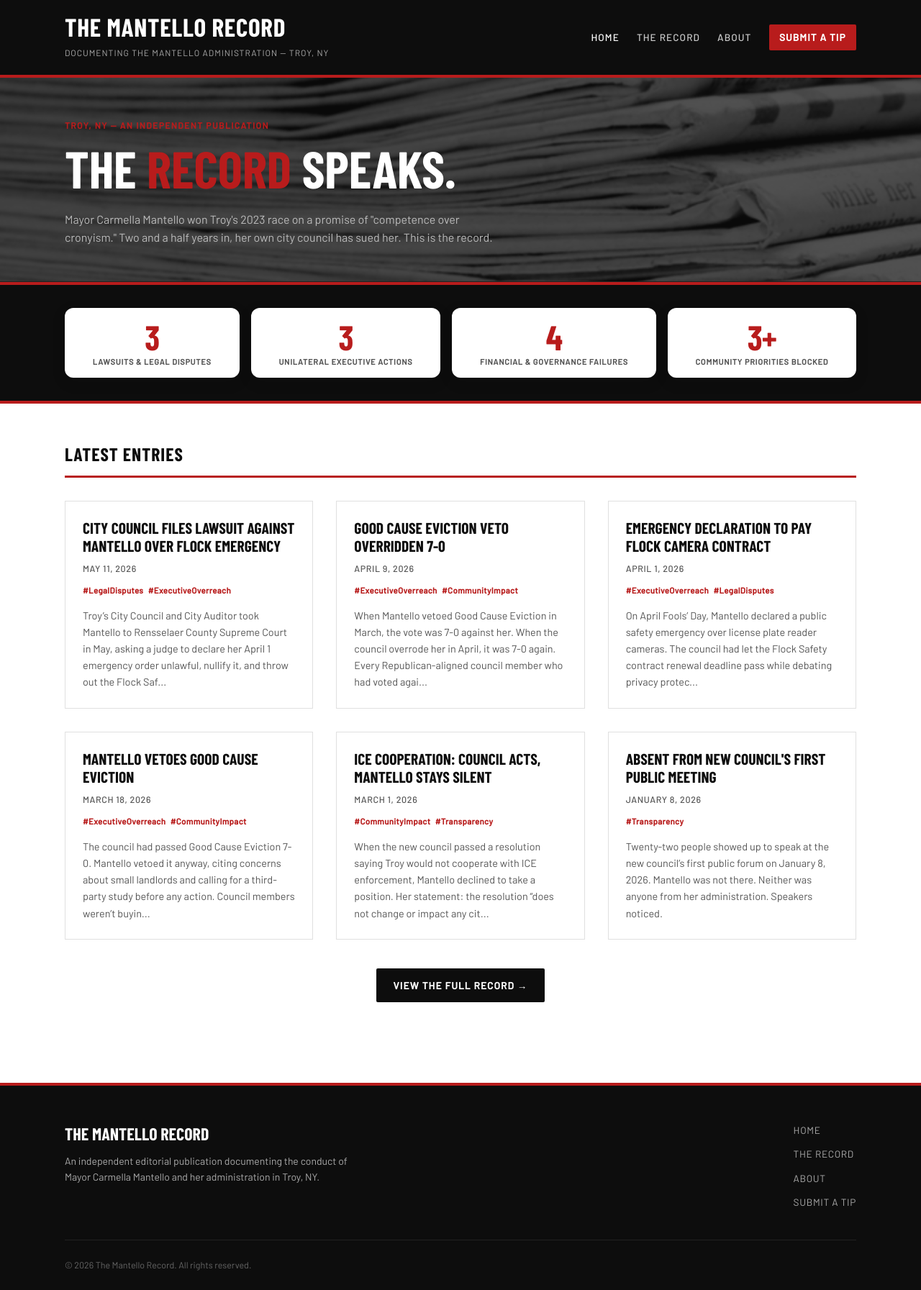
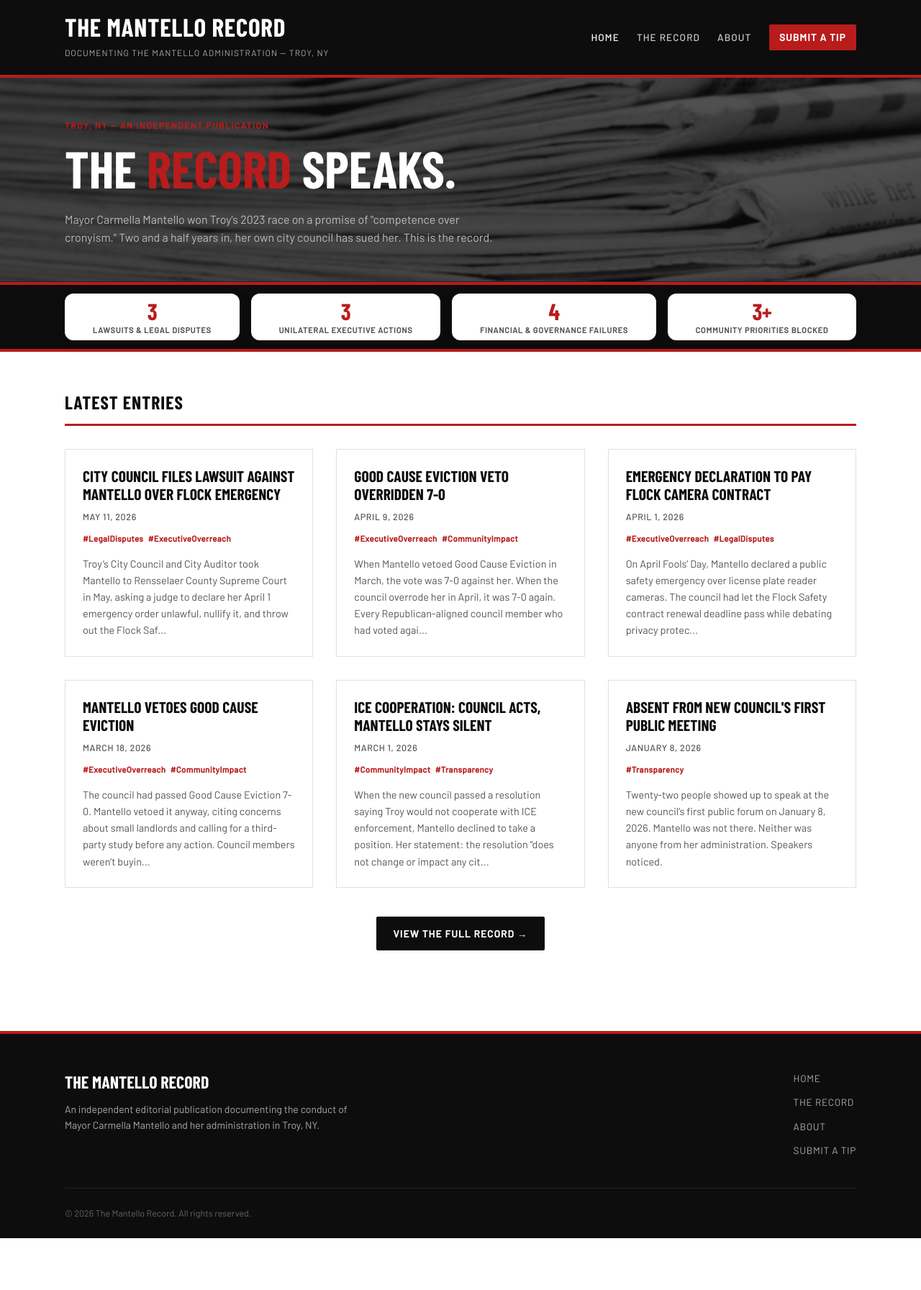
Before and after one commit to MdevitSEC/the-mantello-record, a Jekyll site: the page built from index.html, in a window 1280 px wide. Shown: the whole page at 72% size. Built offline with Jekyll 4.4.1, drawn with Linux system fonts in a browser that asks for light colours; some web fonts are replaced; after the commit the page ends 1721 px from its top, so only the background shows below that.

Commit message:
Reduce stats bar height: tighter padding, smaller numbers
Co-Authored-By: Claude Sonnet 4.6 <noreply@anthropic.com>

```diff
--- a/assets/css/main.scss
+++ b/assets/css/main.scss
@@ -149,7 +149,7 @@ img { max-width: 100%; display: block; }
   background: var(--black);
   border-top: 4px solid var(--red);
   border-bottom: 4px solid var(--red);
-  padding: 2rem 1.5rem;
+  padding: 0.75rem 1.5rem;
 }
 .stats-inner {
   max-width: var(--max-width);
@@ -177,7 +177,7 @@ img { max-width: 100%; display: block; }
   line-height: 1;
   margin: 0;
   outline: none;
-  padding: 1rem 1.2rem;
+  padding: 0.5rem 1rem;
   text-align: center;
   text-decoration: none;
   transition: box-shadow .2s, -webkit-box-shadow .2s;
@@ -193,7 +193,7 @@ img { max-width: 100%; display: block; }
 .stat-number {
   display: block;
   font-family: var(--font-headline);
-  font-size: 3rem;
+  font-size: 2rem;
   font-weight: 900;
   line-height: 1;
   color: var(--red);
```
